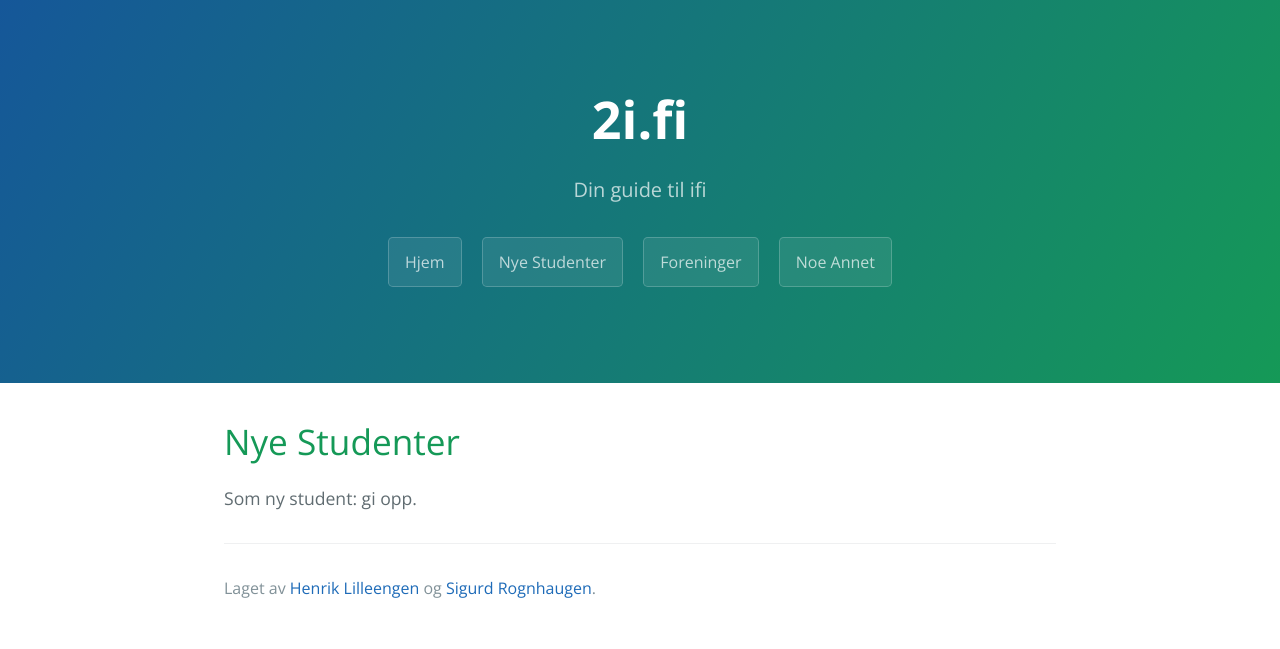
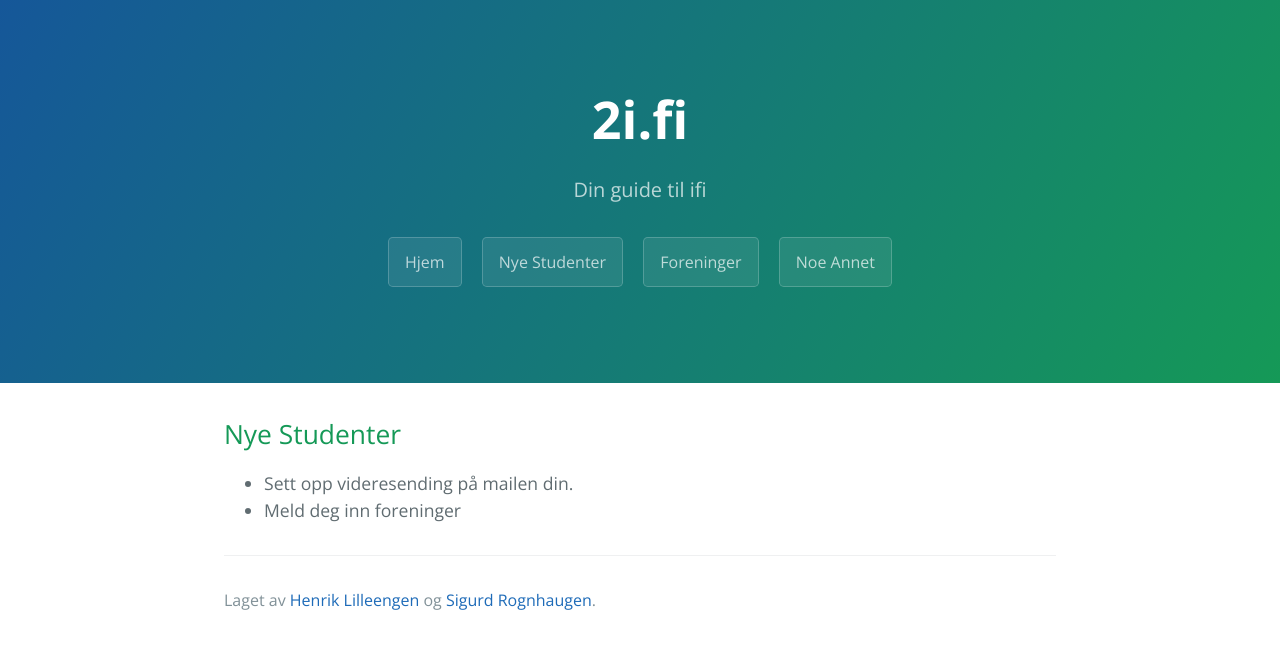
Before and after one commit to cybernetisk/2ifi.github.io, a Jekyll site: the page built from nye-studenter.md, in a window 1280 px wide. Shown: the top 649 px of the page. Built offline with Jekyll 4.4.1, drawn with Linux system fonts in a browser that asks for light colours; our own code applies the rules of GitHub Pages for plain Markdown files.

Commit message:
Create nye-studenter.md

```diff
--- a/nye-studenter.md
+++ b/nye-studenter.md
@@ -1,2 +1,8 @@
-# Nye Studenter
-Som ny student: gi opp.
+---
+layout: default
+title: Nye Studenter
+---
+
+## Nye Studenter
+* Sett opp videresending på mailen din.
+* Meld deg inn foreninger
```
